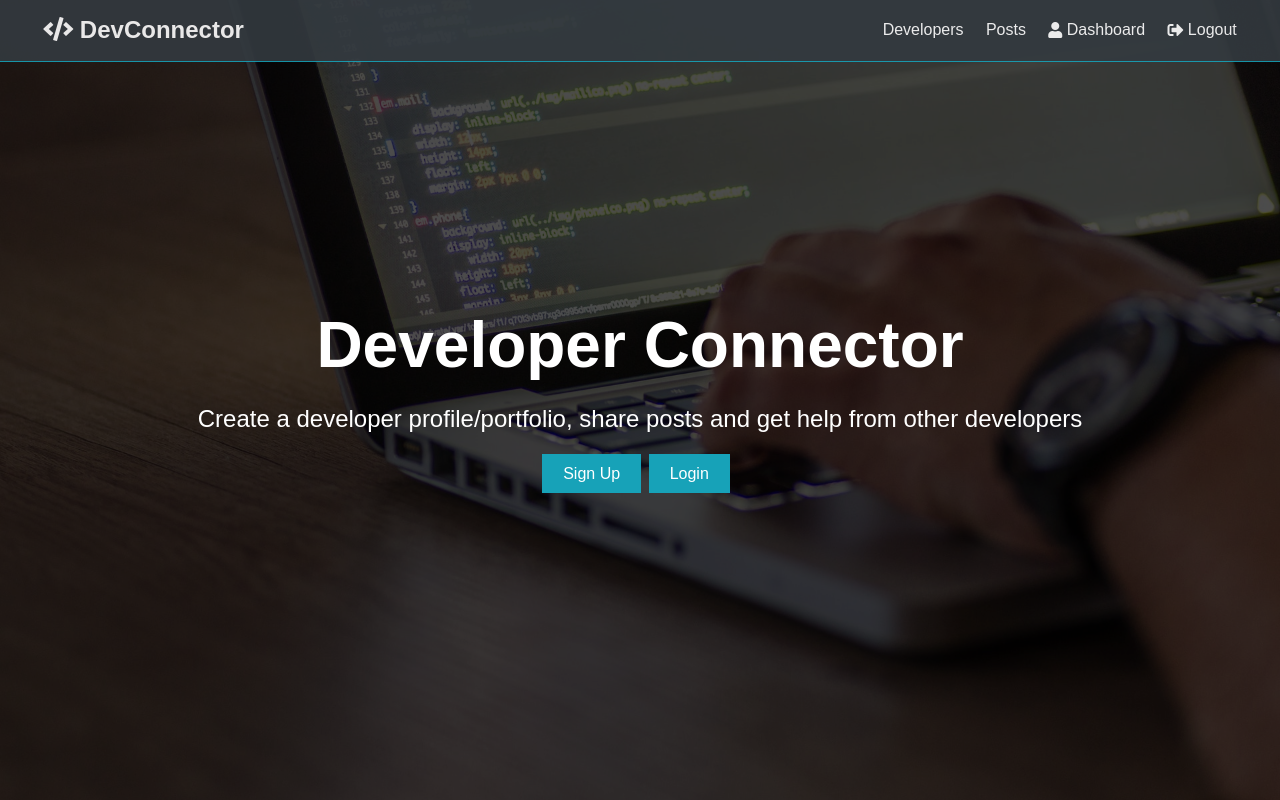
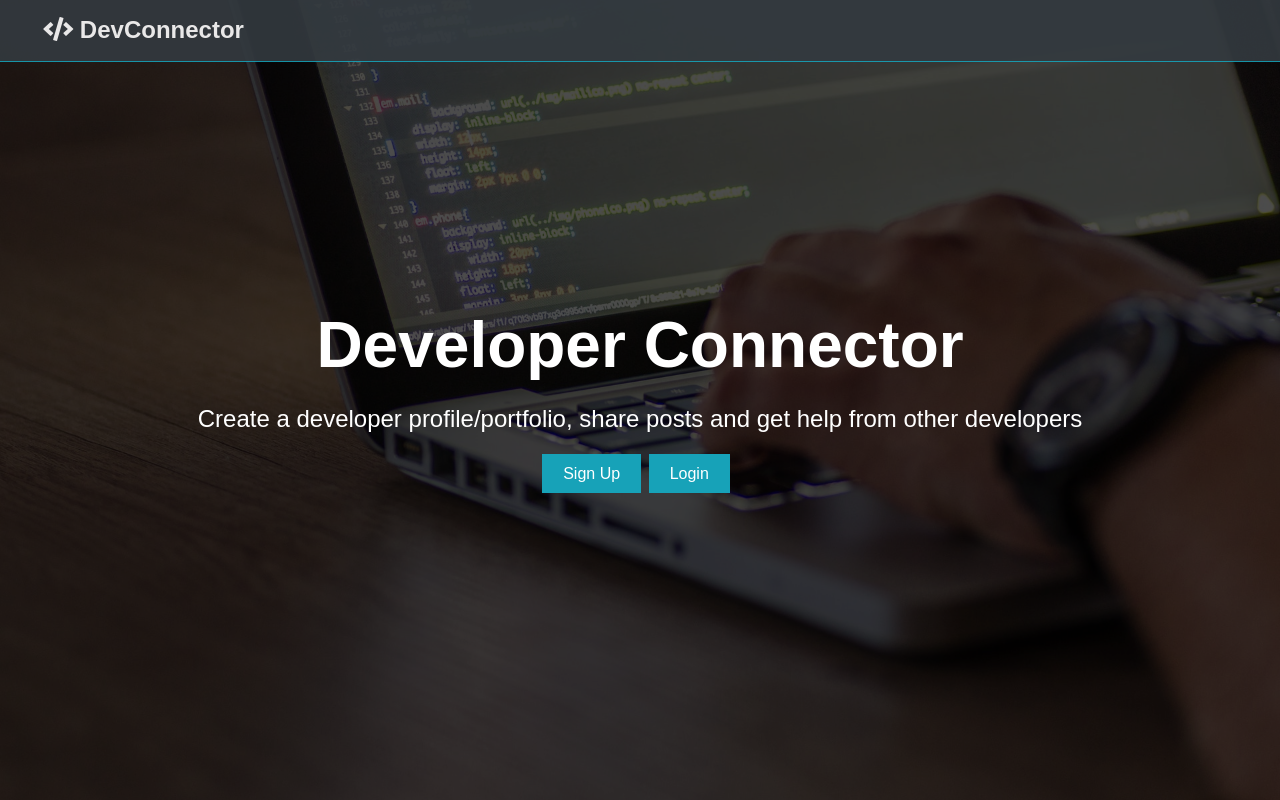
Before and after one commit to DeveloperRidoy/dev-connector, a React (Create React App) app in the folder client/: page / in a window 1280 px wide. Built offline with nearby package versions, Linux system fonts and the light colour scheme; no server answers.

Commit message:
fix minor bugs

```diff
--- a/client/src/components/layouts/Navbar.js
+++ b/client/src/components/layouts/Navbar.js
@@ -50,7 +50,9 @@ const Navbar = ({ auth: { isAuthenticated, loading }, logout }) => {
           <i className="fas fa-code"></i> DevConnector
         </Link>
       </h1>
-      {!loading && !isAuthenticated ? authLinks : gusetLinks}
+      {loading
+        ? ''
+        : isAuthenticated ? gusetLinks : authLinks}
     </nav>
   );
 }
@@ -64,4 +66,4 @@ const mapStateToProps = state => ({
   auth: state.auth
 })
 
-export default connect(mapStateToProps, {logout})(Navbar)
+export default connect(mapStateToProps, { logout })(Navbar)
```
